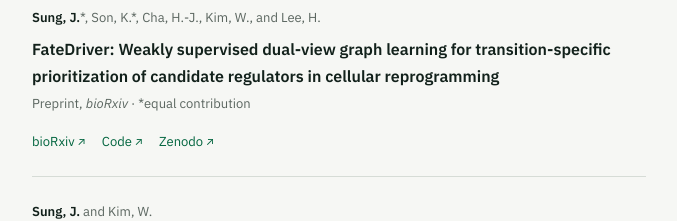
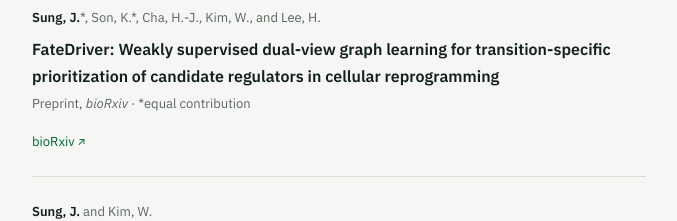
Before and after one commit to Jieun-Sung/Jieun-Sung.github.io, a plain HTML site: page index.html in a window 1280 px wide. Shown: the part 4100-4321 px from the top of the page, without its empty margins (416-1093 px from the left). Drawn offline with Linux system fonts and the light colour scheme.

Commit message:
Keep only bioRxiv link for FateDriver in Publications

```diff
--- a/index.html
+++ b/index.html
@@ -338,8 +338,6 @@
           <p class="pub__venue">Preprint, <em>bioRxiv</em> &middot; *equal contribution</p>
           <ul class="linkrow">
             <li><a href="https://www.biorxiv.org/content/10.64898/2026.10.27.762150v1">bioRxiv</a></li>
-            <li><a href="https://github.com/Jieun-Sung/FateDriver">Code</a></li>
-            <li><a href="https://doi.org/10.5281/zenodo.21771206">Zenodo</a></li>
           </ul>
         </li>
 
```
